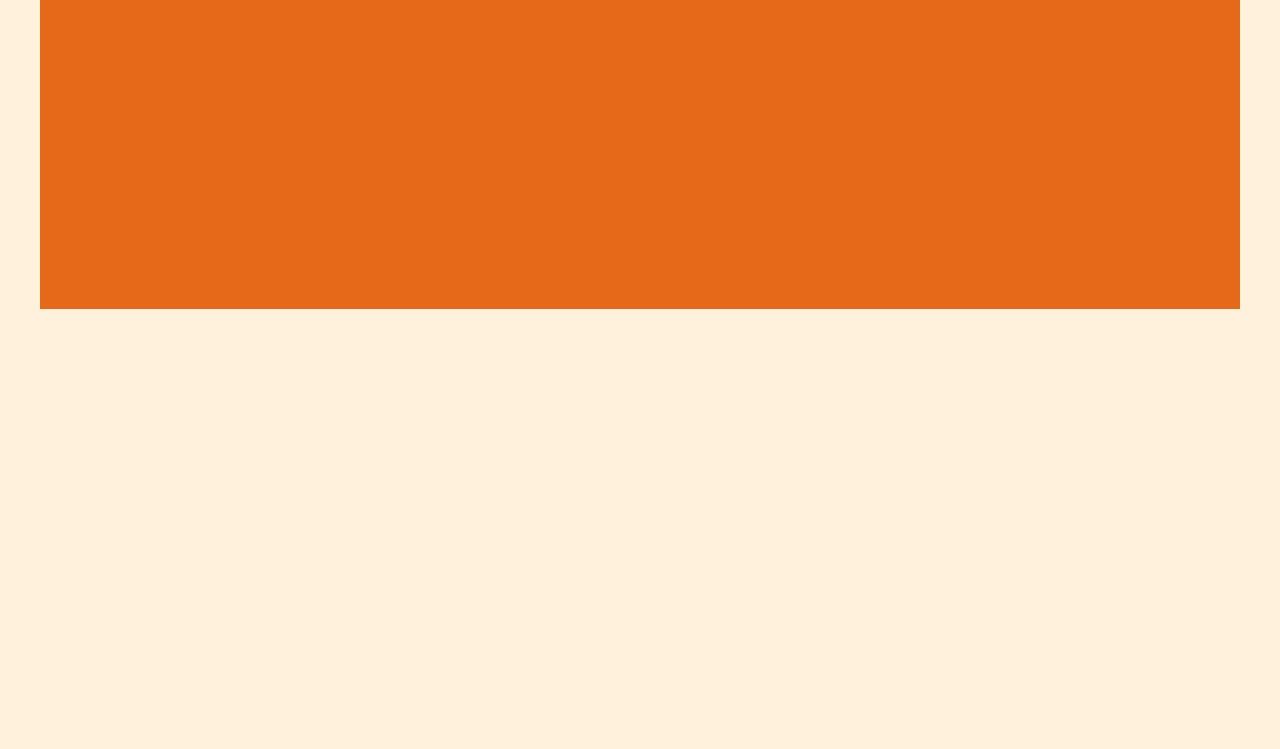
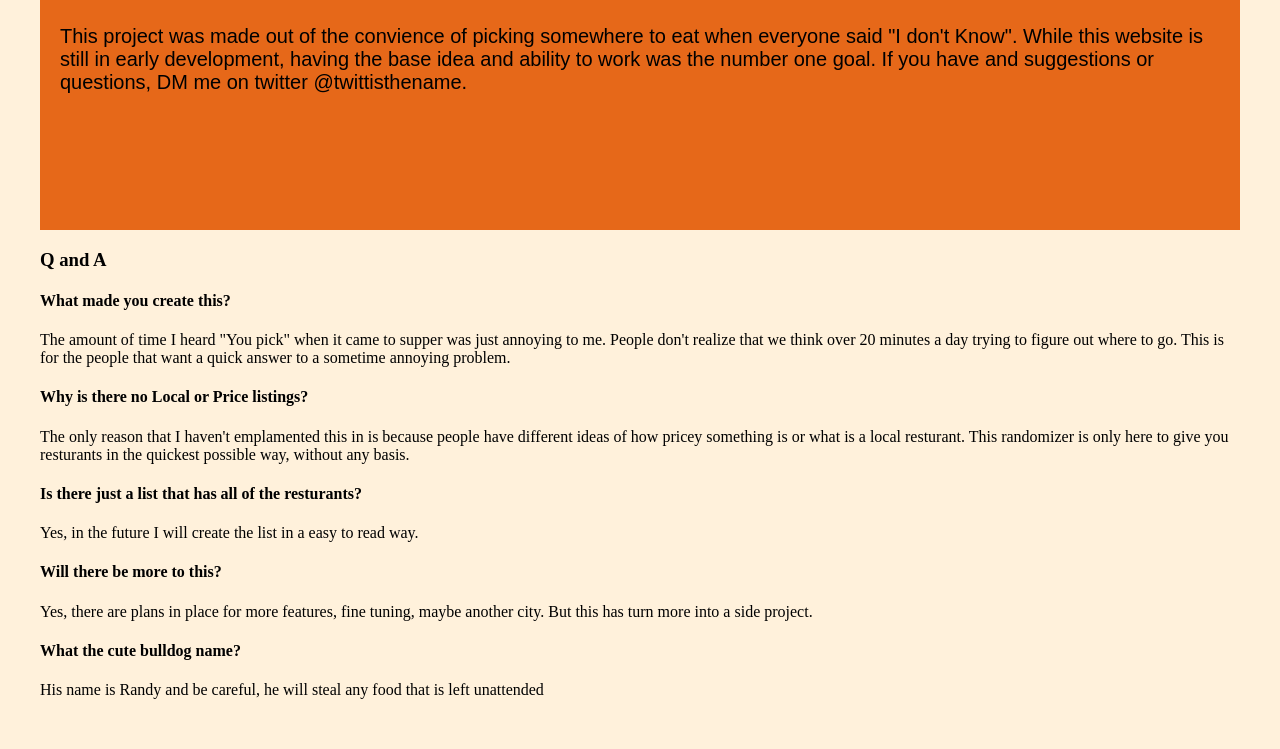
Before and after one commit to Bantit/STK_RAD, a plain HTML site: page Info.html in a window 1280 px wide. Shown: the part 571-1320 px from the top of the page. Before the commit the page ends 880 px from the top, so only its background shows below. Drawn offline with Linux system fonts and the light colour scheme; a web font is replaced by a local one.

Commit message:
.8 Update
This update just has add two more restaurants and adds a little bit of info on the info page.

```diff
--- a/Info.html
+++ b/Info.html
@@ -2,6 +2,7 @@
 <html>
     <head>
 <link rel="stylesheet" type="text/css" href="styles.css">
+<link rel="stylesheet" href="https://use.typekit.net/eae1hqt.css">
     </head>
 
     <body onload="startTime()">
@@ -51,6 +52,24 @@
             If you have and suggestions or questions, DM me on twitter @twittisthename. </p>
     </div>
 
+    <div class="QaA">
+          <h3>Q and A</h3>
+          <h4>What made you create this?</h4>
+          <p>The amount of time I heard "You pick" when it came to supper was just annoying to me. People don't realize that we think over 20 minutes a day trying to figure out where to go. This is for the people that want a quick answer to a sometime annoying problem.</p>
+
+          <h4>Why is there no Local or Price listings?</h4>
+          <p>The only reason that I haven't emplamented this in is because people have different ideas of how pricey something is or what is a local resturant. This randomizer is only here to give you resturants in the quickest possible way, without any basis. </p>
+
+          <h4>Is there just a list that has all of the resturants?</h4>
+          <p>Yes, in the future I will create the list in a easy to read way.</p>
+
+          <h4>Will there be more to this?</h4>
+          <p>Yes, there are plans in place for more features, fine tuning, maybe another city. But this has turn more into a side project.</p>
+
+          <h4>What the cute bulldog name?</h4>
+          <p>His name is Randy and be careful, he will steal any food that is left unattended</p>
+
+    </div>
 
 
     <script>
--- a/styles.css
+++ b/styles.css
@@ -18,7 +18,7 @@ img {
     .sidenav, .hamburger {
 		display: none;
 }
-	.container, .menu, .time, .randomizer, .extra, .footer, .explainer, .resbut, .speRes, .plate, .found, .foundinfo, .disclaimer, .infoP  {
+	.container, .menu, .time, .randomizer, .extra, .footer, .explainer, .resbut, .speRes, .plate, .found, .foundinfo, .disclaimer, .infoP, .QaA  {
     width: 1200px;
     margin-left: auto;
     margin-right: auto;
@@ -270,20 +270,31 @@ button:hover {
 
 .infoP {
     background-color: #e66819;
-    height: 400px;
+    height: 300px;
     width: 1200px;
     display: block;
+}
+
+.QaA {
+    background-color: #fff1db;
+    height: 500px;
+    display: block;
+    width: 1200px;
 }
 
 .infoP h3 {
     text-align: center;
     font-family: "acier-bat-solid", sans-serif;
-    font-weight: 400;
+    font-size: 40px;
     font-style: normal;
+    padding-top: 10px;
 }
 
 .infoP p {
-    text-align:center;
+    font-family: "acier-bat-solid", sans-serif;
+    font-size: 20px;
+    font-style: normal;
+    margin: 20px;
 
 }
 
```
Also changed, not shown: res_push.js (+12 -2 lines).
